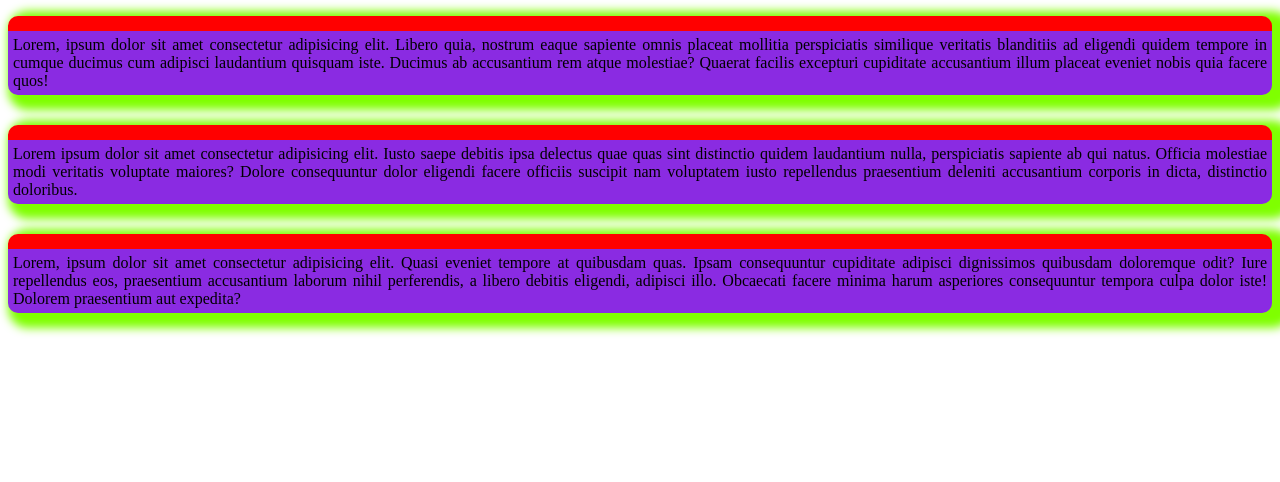
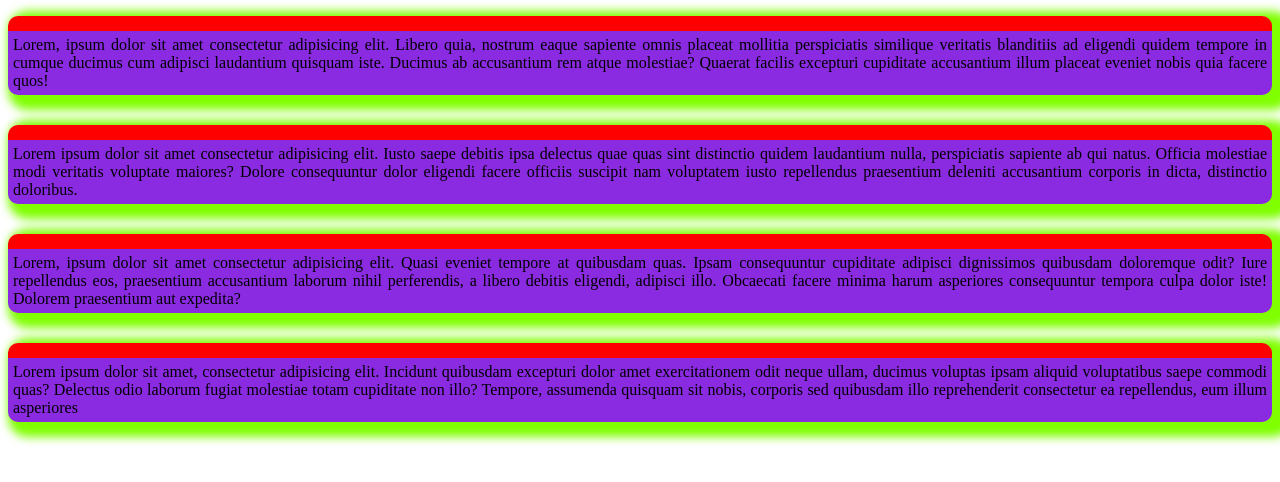
Before and after one commit to Touhidulislamtuhin/practice_repo, a plain HTML site: page index.html in a window 1280 px wide. Drawn offline with Linux system fonts and the light colour scheme.

Commit message:
add a text

```diff
--- a/index.html
+++ b/index.html
@@ -12,6 +12,9 @@
         <p>Lorem ipsum dolor sit amet consectetur adipisicing elit. Iusto saepe debitis ipsa delectus quae quas sint distinctio quidem laudantium nulla, perspiciatis sapiente ab qui natus. Officia molestiae modi veritatis voluptate maiores? Dolore consequuntur dolor eligendi facere officiis suscipit nam voluptatem iusto repellendus praesentium deleniti accusantium corporis in dicta, distinctio doloribus.</p>
         <p>Lorem, ipsum dolor sit amet consectetur adipisicing elit. Quasi eveniet tempore at quibusdam quas. Ipsam consequuntur cupiditate adipisci dignissimos quibusdam doloremque odit? Iure repellendus eos, praesentium accusantium laborum nihil perferendis, a libero debitis eligendi, adipisci illo. Obcaecati facere minima harum asperiores consequuntur tempora culpa dolor iste! Dolorem praesentium aut expedita?</p>
     </div>
+    <p>Lorem ipsum dolor sit amet, consectetur adipisicing elit. Incidunt quibusdam excepturi dolor amet exercitationem odit neque ullam, ducimus voluptas ipsam aliquid voluptatibus saepe commodi quas? Delectus odio laborum fugiat molestiae totam cupiditate non illo? Tempore, assumenda quisquam sit nobis, corporis sed quibusdam illo reprehenderit consectetur ea repellendus, eum illum asperiores
+
+    </p>
 
 </body>
 </html>
```
